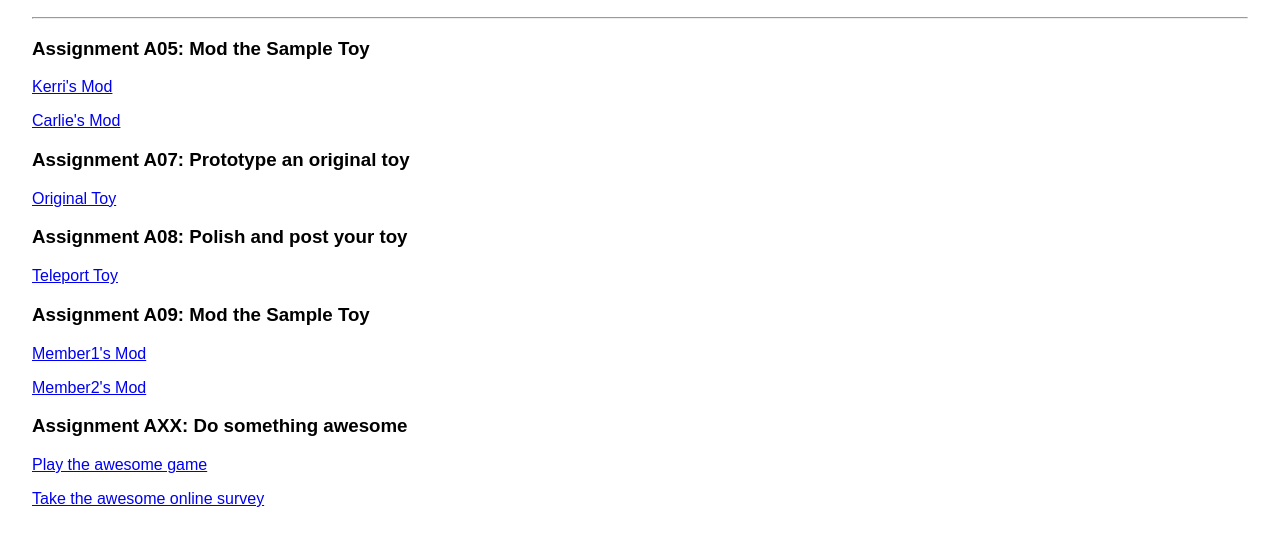
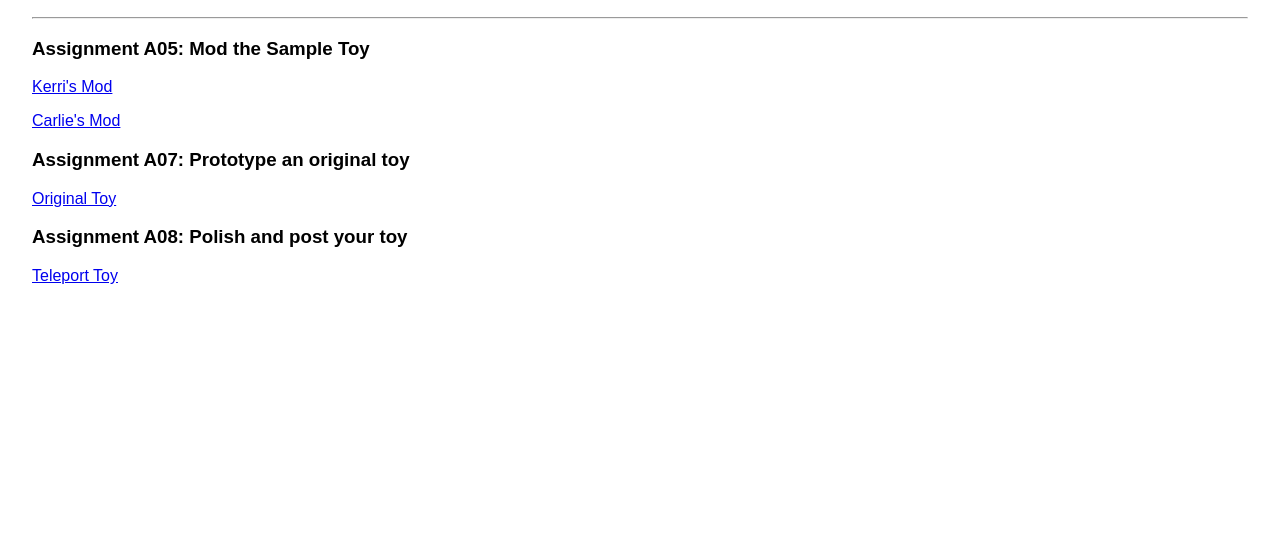
Before and after one commit to kathornton01/IMDG-2900-Sunshine, a plain HTML site: page 2900/index.html in a window 1280 px wide. Shown: the part 179-724 px from the top of the page. Drawn offline with Linux system fonts and the light colour scheme.

Commit message:
commented out unused links

```diff
--- a/2900/index.html
+++ b/2900/index.html
@@ -29,21 +29,22 @@
     <h3>Assignment A08: Polish and post your toy </h3>
     <p><a href="A08/game.html">Teleport Toy</a></p>
 
-    <h3>Assignment A09: Mod the Sample Toy</h3>
-    <p><a href="A09/member1/game.html">Member1's Mod</a></p>
-	<!-- Comment out the following line if you're a one-person team. -->
-    <p><a href="A09/member2/game.html">Member2's Mod</a></p>
 
-    <p></p> <!-- Empty paragraphs provide spacing between assignments -->
+<!--    <h3>Assignment A09: Mod the Sample Toy</h3>-->
+<!--    <p><a href="A09/member1/game.html">Member1's Mod</a></p>-->
+<!--	&lt;!&ndash; Comment out the following line if you're a one-person team. &ndash;&gt;-->
+<!--    <p><a href="A09/member2/game.html">Member2's Mod</a></p>-->
+<!--	-->
+<!--    <p></p> &lt;!&ndash; Empty paragraphs provide spacing between assignments &ndash;&gt;-->
 
-    <!-- Future assignment files should be stored in dedicated subdirectories (AXX/ in this example). -->
-    <!-- This navigation page would include a CLEARLY LABELED link to the game.html file in each project subdirectory. -->
-    <!-- Also include links to any related online surveys as shown. -->
+<!--    &lt;!&ndash; Future assignment files should be stored in dedicated subdirectories (AXX/ in this example). &ndash;&gt;-->
+<!--    &lt;!&ndash; This navigation page would include a CLEARLY LABELED link to the game.html file in each project subdirectory. &ndash;&gt;-->
+<!--    &lt;!&ndash; Also include links to any related online surveys as shown. &ndash;&gt;-->
 
-    <h3>Assignment AXX: Do something awesome</h3>
+<!--    <h3>Assignment AXX: Do something awesome</h3>-->
 
-    <p><a href="AXX/game.html">Play the awesome game</a></p>
-    <p><a href="#">Take the awesome online survey</a></p>
+<!--    <p><a href="AXX/game.html">Play the awesome game</a></p>-->
+<!--    <p><a href="#">Take the awesome online survey</a></p>-->
 
     <!-- Add additional links and subdirectories as required. -->
 </body>
```
